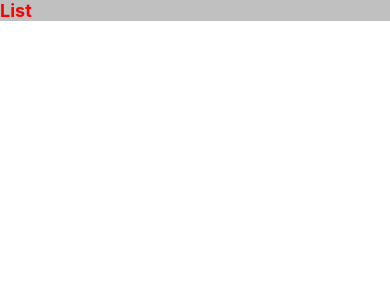
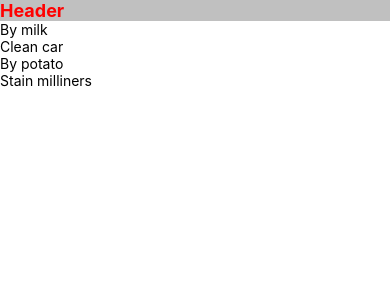
Before and after one commit to NikolaYK2/ink-merge, a React Native app: screen / in a window 390 px wide. Shown: the top 300 px of the page. Built offline with nearby package versions, Linux system fonts and the light colour scheme.

Commit message:
feat: add component Main

```diff
--- a/App.tsx
+++ b/App.tsx
@@ -2,12 +2,14 @@ import {StatusBar} from 'expo-status-bar';
 import {StyleSheet} from 'react-native';
 import {SafeAreaProvider} from "react-native-safe-area-context";
 import {Header} from "@/features/1-header/Header";
+import {Main} from "@/features/2-main/Main";
 
 export default function App() {
 
   return (
     <SafeAreaProvider style={styles.container}>
       <Header/>
+      <Main/>
       <StatusBar style="auto" />
     </SafeAreaProvider>
   );
--- a/src/features/1-header/Header.tsx
+++ b/src/features/1-header/Header.tsx
@@ -11,7 +11,7 @@ export const Header = () => {
 
   return (
     <View style={[styles.container, {paddingTop:insets.top}]}>
-      <Text style={styles.text}>List</Text>
+      <Text style={styles.text}>Header</Text>
     </View>
   );
 };
--- /dev/null
+++ b/src/features/2-main/Main.tsx
@@ -0,0 +1,28 @@
+import React, {useState} from 'react';
+import {FlatList, Text, View} from "react-native";
+
+export const Main = () => {
+
+  const [list, setList] = useState([
+    {id: '1', text: 'By milk'},
+    {id: '2', text: 'Clean car'},
+    {id: '3', text: 'By potato'},
+    {id: '4', text: 'Stain milliners'},
+  ])
+
+
+  return (
+    <View>
+      <FlatList data={list}
+                keyExtractor={item => item.id}
+                renderItem={({item}) => (
+                  <View>
+                    <Text>
+                      {item.text}
+                    </Text>
+                  </View>
+                )}
+      />
+    </View>
+  );
+};
```
